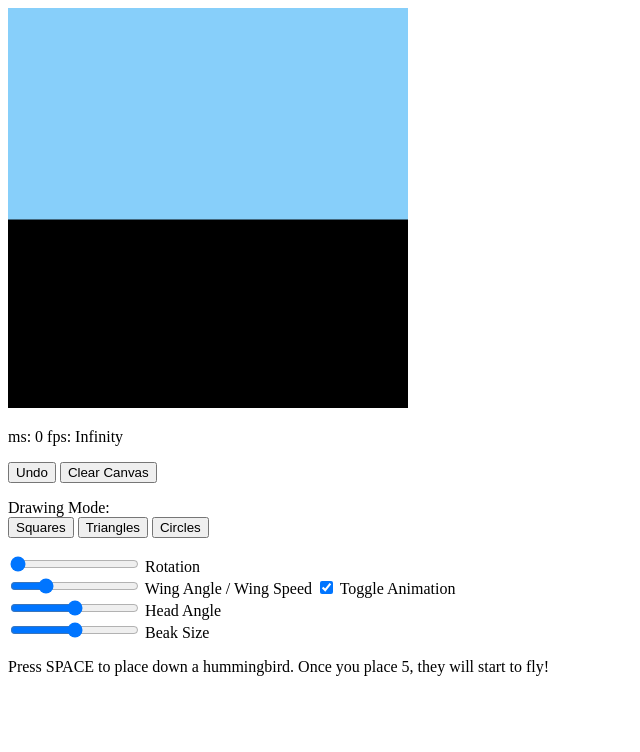
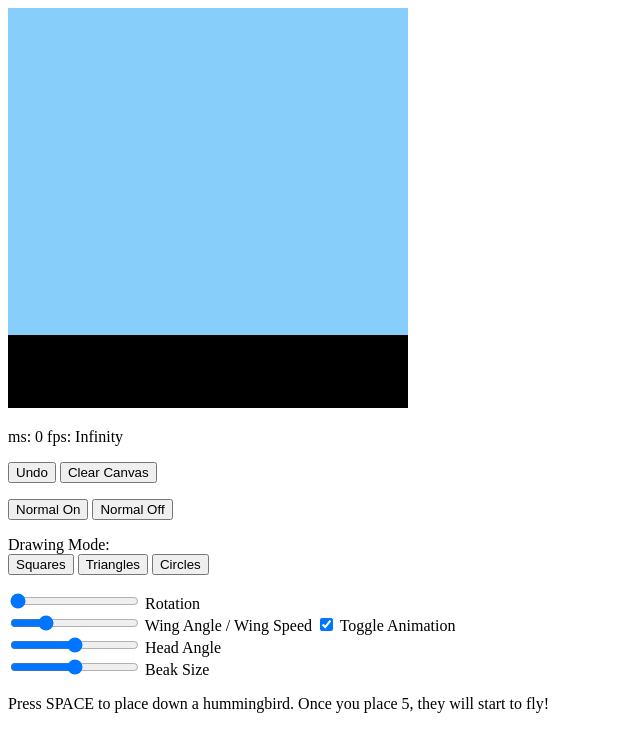
Before and after one commit to mr-hokckey/ASG4, a plain HTML site: page index.html in a window 1280 px wide. Shown: the whole page, without its empty margins (0-640 px from the left). Drawn offline with Linux system fonts and the light colour scheme; animation ran at ten frames a second.

Commit message:
4.2 normals set up

```diff
--- a/Camera.js
+++ b/Camera.js
@@ -1,8 +1,8 @@
 class Camera {
     constructor() {
         this.fov = 60.0;
-        this.eye = new Vector3([0, 0, 0]);
-        this.at =  new Vector3([0, 0,-1]);
+        this.eye = new Vector3([0, 5, 0]);
+        this.at =  new Vector3([0, 5,-1]);
         this.up =  new Vector3([0, 1, 0]);
         this.viewMatrix = new Matrix4();
         this.projectionMatrix = new Matrix4();
--- a/Cube.js
+++ b/Cube.js
@@ -30,33 +30,63 @@ class Cube {
 
         // Top
         // drawTriangle3D( [0,1,0, 1,1,1, 1,1,0] );
-        drawTriangle3DUV( [0,1,0, 1,1,1, 1,1,0], [0,0, 1,1, 1,0] );
-        drawTriangle3DUV( [0,1,0, 1,1,1, 0,1,1], [0,0, 1,1, 0,1] );
+        drawTriangle3DUVNormal( [0,1,0, 1,1,1, 1,1,0], [0,0, 1,1, 1,0], [0,1,0, 0,1,0, 0,1,0] );
+        drawTriangle3DUVNormal( [0,1,0, 1,1,1, 0,1,1], [0,0, 1,1, 0,1], [0,1,0, 0,1,0, 0,1,0] );
 
         // Front
         // gl.uniform4f(u_FragColor, rgba[0]*0.9, rgba[1]*0.9, rgba[2]*0.9, rgba[3]);
-        drawTriangle3DUV( [0,0,0, 1,1,0, 1,0,0], [0,0, 1,1, 1,0]  );
-        drawTriangle3DUV( [0,0,0, 1,1,0, 0,1,0], [0,0, 1,1, 0,1]  );
+        drawTriangle3DUVNormal( [0,0,0, 1,1,0, 1,0,0], [0,0, 1,1, 1,0], [0,0,-1, 0,0,-1, 0,0,-1] );
+        drawTriangle3DUVNormal( [0,0,0, 1,1,0, 0,1,0], [0,0, 1,1, 0,1], [0,0,-1, 0,0,-1, 0,0,-1] );
 
         // Right
         // gl.uniform4f(u_FragColor, rgba[0]*0.8, rgba[1]*0.8, rgba[2]*0.8, rgba[3]);
-        drawTriangle3DUV( [1,0,0, 1,1,1, 1,0,1], [0,0, 1,1, 1,0]  );
-        drawTriangle3DUV( [1,0,0, 1,1,1, 1,1,0], [0,0, 1,1, 0,1]  );
+        drawTriangle3DUVNormal( [1,0,0, 1,1,1, 1,0,1], [0,0, 1,1, 1,0], [1,0,0, 1,0,0, 1,0,0] );
+        drawTriangle3DUVNormal( [1,0,0, 1,1,1, 1,1,0], [0,0, 1,1, 0,1], [1,0,0, 1,0,0, 1,0,0] );
 
         // Left
         // gl.uniform4f(u_FragColor, rgba[0]*0.7, rgba[1]*0.7, rgba[2]*0.7, rgba[3]);
-        drawTriangle3DUV( [0,0,1, 0,1,0, 0,0,0], [0,0, 1,1, 1,0]  );
-        drawTriangle3DUV( [0,0,1, 0,1,0, 0,1,1], [0,0, 1,1, 0,1]  );
+        drawTriangle3DUVNormal( [0,0,1, 0,1,0, 0,0,0], [0,0, 1,1, 1,0], [-1,0,0, -1,0,0, -1,0,0] );
+        drawTriangle3DUVNormal( [0,0,1, 0,1,0, 0,1,1], [0,0, 1,1, 0,1], [-1,0,0, -1,0,0, -1,0,0] );
 
         // Back
         // gl.uniform4f(u_FragColor, rgba[0]*0.6, rgba[1]*0.6, rgba[2]*0.6, rgba[3]);
-        drawTriangle3DUV( [1,0,1, 0,1,1, 0,0,1], [0,0, 1,1, 1,0]  );
-        drawTriangle3DUV( [1,0,1, 0,1,1, 1,1,1], [0,0, 1,1, 0,1]  );
+        drawTriangle3DUVNormal( [1,0,1, 0,1,1, 0,0,1], [0,0, 1,1, 1,0], [0,0,1, 0,0,1, 0,0,1] );
+        drawTriangle3DUVNormal( [1,0,1, 0,1,1, 1,1,1], [0,0, 1,1, 0,1], [0,0,1, 0,0,1, 0,0,1] );
 
         // Bottom
         // gl.uniform4f(u_FragColor, rgba[0]*0.5, rgba[1]*0.5, rgba[2]*0.5, rgba[3]);
-        drawTriangle3DUV( [0,0,1, 1,0,0, 1,0,1], [0,0, 1,1, 1,0]  );
-        drawTriangle3DUV( [0,0,1, 1,0,0, 0,0,0], [0,0, 1,1, 0,1]  );
+        drawTriangle3DUVNormal( [0,0,1, 1,0,0, 1,0,1], [0,0, 1,1, 1,0], [0,-1,0, 0,-1,0, 0,-1,0] );
+        drawTriangle3DUVNormal( [0,0,1, 1,0,0, 0,0,0], [0,0, 1,1, 0,1], [0,-1,0, 0,-1,0, 0,-1,0] );
+
+        // // Top
+        // // drawTriangle3D( [0,1,0, 1,1,1, 1,1,0] );
+        // drawTriangle3DUV( [0,1,0, 1,1,1, 1,1,0], [0,0, 1,1, 1,0] );
+        // drawTriangle3DUV( [0,1,0, 1,1,1, 0,1,1], [0,0, 1,1, 0,1] );
+
+        // // Front
+        // // gl.uniform4f(u_FragColor, rgba[0]*0.9, rgba[1]*0.9, rgba[2]*0.9, rgba[3]);
+        // drawTriangle3DUV( [0,0,0, 1,1,0, 1,0,0], [0,0, 1,1, 1,0]  );
+        // drawTriangle3DUV( [0,0,0, 1,1,0, 0,1,0], [0,0, 1,1, 0,1]  );
+
+        // // Right
+        // // gl.uniform4f(u_FragColor, rgba[0]*0.8, rgba[1]*0.8, rgba[2]*0.8, rgba[3]);
+        // drawTriangle3DUV( [1,0,0, 1,1,1, 1,0,1], [0,0, 1,1, 1,0]  );
+        // drawTriangle3DUV( [1,0,0, 1,1,1, 1,1,0], [0,0, 1,1, 0,1]  );
+
+        // // Left
+        // // gl.uniform4f(u_FragColor, rgba[0]*0.7, rgba[1]*0.7, rgba[2]*0.7, rgba[3]);
+        // drawTriangle3DUV( [0,0,1, 0,1,0, 0,0,0], [0,0, 1,1, 1,0]  );
+        // drawTriangle3DUV( [0,0,1, 0,1,0, 0,1,1], [0,0, 1,1, 0,1]  );
+
+        // // Back
+        // // gl.uniform4f(u_FragColor, rgba[0]*0.6, rgba[1]*0.6, rgba[2]*0.6, rgba[3]);
+        // drawTriangle3DUV( [1,0,1, 0,1,1, 0,0,1], [0,0, 1,1, 1,0]  );
+        // drawTriangle3DUV( [1,0,1, 0,1,1, 1,1,1], [0,0, 1,1, 0,1]  );
+
+        // // Bottom
+        // // gl.uniform4f(u_FragColor, rgba[0]*0.5, rgba[1]*0.5, rgba[2]*0.5, rgba[3]);
+        // drawTriangle3DUV( [0,0,1, 1,0,0, 1,0,1], [0,0, 1,1, 1,0]  );
+        // drawTriangle3DUV( [0,0,1, 1,0,0, 0,0,0], [0,0, 1,1, 0,1]  );
 
         // CENTERED VARIATION
 
--- a/Triangle.js
+++ b/Triangle.js
@@ -123,3 +123,71 @@ function drawTriangle3DUV(vertices, uv) {
     gl.drawArrays(gl.TRIANGLES, 0, n);
     // return n;
 }
+
+
+function drawTriangle3DUVNormal(vertices, uv, normals) {
+
+    var n = vertices.length/3; // The number of vertices
+
+    // Create a buffer object
+    var vertexBuffer = gl.createBuffer();
+    if (!vertexBuffer) {
+        console.log('Failed to create vertexBuffer');
+        return -1;
+    }
+
+    // Bind the buffer object to target
+    gl.bindBuffer(gl.ARRAY_BUFFER, vertexBuffer);
+
+    // Write date into the buffer object
+    gl.bufferData(gl.ARRAY_BUFFER, new Float32Array(vertices), gl.DYNAMIC_DRAW);
+
+    // Assign the buffer object to a_Position variable
+    gl.vertexAttribPointer(a_Position, 3, gl.FLOAT, false, 0, 0);
+
+    // Enable the assignment to a_Position variable
+    gl.enableVertexAttribArray(a_Position);
+
+    // ---- NEW STUFF ----
+    // Create a buffer object for UV
+    var uvBuffer = gl.createBuffer();
+    if (!uvBuffer) {
+        console.log('Failed to create uvBuffer');
+        return -1;
+    }
+
+    // Bind the buffer object to target
+    gl.bindBuffer(gl.ARRAY_BUFFER, uvBuffer);
+
+    // Write date into the buffer object
+    gl.bufferData(gl.ARRAY_BUFFER, new Float32Array(uv), gl.DYNAMIC_DRAW);
+
+    // Assign the buffer object to a_Position variable
+    gl.vertexAttribPointer(a_UV, 2, gl.FLOAT, false, 0, 0);
+
+    // Enable the assignment to a_Position variable
+    gl.enableVertexAttribArray(a_UV);
+
+    // ---- NEWER STUFF ----
+    // Create a buffer object for normals
+    var normalBuffer = gl.createBuffer();
+    if (!normalBuffer) {
+        console.log('Failed to create normalBuffer');
+        return -1;
+    }
+
+    // Bind the buffer object to target
+    gl.bindBuffer(gl.ARRAY_BUFFER, normalBuffer);
+
+    // Write date into the buffer object
+    gl.bufferData(gl.ARRAY_BUFFER, new Float32Array(normals), gl.DYNAMIC_DRAW);
+
+    // Assign the buffer object to a_Position variable
+    gl.vertexAttribPointer(a_Normal, 3, gl.FLOAT, false, 0, 0);
+
+    // Enable the assignment to a_Position variable
+    gl.enableVertexAttribArray(a_Normal);
+
+    gl.drawArrays(gl.TRIANGLES, 0, n);
+    // return n;
+}
--- a/World.js
+++ b/World.js
@@ -4,7 +4,9 @@ var VSHADER_SOURCE = `
     precision mediump float;
     attribute vec4 a_Position;
     attribute vec2 a_UV;
+    attribute vec3 a_Normal;
     varying vec2 v_UV;
+    varying vec3 v_Normal;
     uniform mat4 u_ModelMatrix;
     uniform mat4 u_GlobalRotateMatrix;
     uniform mat4 u_ViewMatrix;
@@ -12,18 +14,23 @@ var VSHADER_SOURCE = `
     void main() {
         gl_Position = u_ProjectionMatrix * u_ViewMatrix * u_GlobalRotateMatrix * u_ModelMatrix * a_Position;
         v_UV = a_UV;
+        v_Normal = a_Normal;
     }`;
 
 // Fragment shader program
 var FSHADER_SOURCE = `
     precision mediump float;
     varying vec2 v_UV;
+    varying vec3 v_Normal;
     uniform vec4 u_FragColor;
     uniform sampler2D u_Sampler0;
     uniform sampler2D u_Sampler1;
     uniform int u_WhichTexture;
     void main() {
-        if (u_WhichTexture == -2) {                         // Use Color
+        if (u_WhichTexture == -3) {                         // Use Normal
+            gl_FragColor = vec4((v_Normal + 1.0) / 2.0, 1.0);
+
+        } else if (u_WhichTexture == -2) {                  // Use Color
             gl_FragColor = u_FragColor;
 
         } else if (u_WhichTexture == -1) {                  // Use UV Debug Color
@@ -49,6 +56,7 @@ let canvas;
 let gl;
 let a_Position;
 let a_UV;
+let a_Normal;
 let u_FragColor;
 let u_ModelMatrix;
 let u_GlobalRotateMatrix;
@@ -93,6 +101,13 @@ function connectVariablesToGLSL() {
     a_UV = gl.getAttribLocation(gl.program, 'a_UV');
     if (a_UV < 0) {
         console.log('Failed to get the storage location of a_UV');
+        return;
+    }
+
+    // Get the storage location of a_Normal
+    a_Normal = gl.getAttribLocation(gl.program, 'a_Normal');
+    if (a_Normal < 0) {
+        console.log('Failed to get the storage location of a_Normal');
         return;
     }
 
@@ -172,24 +187,7 @@ let g_startFlying = 0;
 let g_hummingbirds = [];
 let g_walls = [];
 
-let g_map = [
-    [1,1,1,1,1,1,1,1,1,1,1,1,1,1,1,1],
-    [1,0,0,0,0,0,0,0,0,0,0,0,0,0,0,1],
-    [1,0,0,0,0,0,0,0,0,0,0,0,0,0,0,1],
-    [1,0,0,0,0,0,0,0,0,0,0,0,0,0,0,1],
-    [1,0,0,0,0,0,0,0,0,0,0,0,0,0,0,1],
-    [1,0,0,0,0,0,0,0,0,0,0,0,0,0,0,1],
-    [1,0,0,0,0,0,0,0,0,0,0,0,0,0,0,1],
-    [1,0,0,0,0,0,0,0,0,0,0,0,0,0,0,1],
-    [1,0,0,0,0,0,0,0,0,0,0,0,0,0,0,1],
-    [1,0,0,0,0,0,0,0,0,0,0,0,0,0,0,1],
-    [1,0,0,0,0,0,0,0,0,0,0,0,0,0,0,1],
-    [1,0,0,0,0,0,0,0,0,0,0,0,0,0,0,1],
-    [1,0,0,0,0,0,0,0,0,0,0,0,0,0,0,1],
-    [1,0,0,0,0,0,0,0,0,0,0,0,0,0,0,1],
-    [1,0,0,0,0,0,0,0,0,0,0,0,0,0,0,1],
-    [1,1,1,1,1,1,1,1,1,1,1,1,1,1,1,1],
-];
+let g_normalOn = false;
 
 function tick() {
     g_seconds = performance.now() / 1000.0 - g_startTime;
@@ -201,6 +199,8 @@ function tick() {
 
 
 function addActionsForHtmlUI() {
+    document.getElementById("button_normalOn").onclick = function () { g_normalOn = true; };
+    document.getElementById("button_normalOff").onclick = function () { g_normalOn = false; };
     document.getElementById("slider_rotation").addEventListener('mousemove', function () {
         // g_animalGlobalRotation.setRotate(this.value, 0, 1, 0);
         // gl.uniformMatrix4fv(u_GlobalRotateMatrix, false, g_animalGlobalRotation.elements);
@@ -363,10 +363,12 @@ function renderAllShapes() {
     ground.render();
 
     // Made skybox smaller for a more contained room
+    // ...and did the negative scale trick for better normals :)
     var sky = new Cube();
     sky.color = [0.53, 0.81, 0.98, 1];
+    if (g_normalOn) sky.textureNum = -3;
     sky.matrix = new Matrix4();
-    sky.matrix.scale(30,30,30);
+    sky.matrix.scale(-30,-30,-30);
     sky.matrix.translate(-0.5, -0.5, -0.5);
     sky.render();
 
@@ -406,6 +408,7 @@ function renderAllShapes() {
 function drawTree(x, z) {
     var trunk = new Cube();
     trunk.color = [0.82, 0.41, 0.12, 1.0];
+    if (g_normalOn) trunk.textureNum = -3;
     trunk.matrix = new Matrix4();
     trunk.matrix.translate(x, -1, z);
     trunk.matrix.scale(2, 2, 2);
@@ -415,6 +418,7 @@ function drawTree(x, z) {
     var leaves = new Cube();
     leaves.matrix = new Matrix4();
     leaves.textureNum = 1;
+    if (g_normalOn) leaves.textureNum = -3;
     leaves.matrix.translate(x, 1, z);
     leaves.matrix.scale(3, 3, 3);
     leaves.matrix.translate(-0.5, 0, -0.5);
@@ -424,6 +428,7 @@ function drawTree(x, z) {
 function drawHummingbird(x, y, z) {
     var body = new Cube();
     body.color = [0, 0.5, 0.5, 1];
+    if (g_normalOn) body.textureNum = -3;
     body.matrix = new Matrix4();
     body.matrix.translate(x, y, z);
     body.matrix.rotate(-45, 0, 0, 1);
@@ -433,6 +438,7 @@ function drawHummingbird(x, y, z) {
 
     var head = new Cube();
     head.color = [0, 0.2, 0.8, 1];
+    if (g_normalOn) head.textureNum = -3;
     head.matrix = new Matrix4();
     head.matrix.translate(x, y, z);
     head.matrix.rotate(60, 0, 0, 1);
@@ -445,6 +451,7 @@ function drawHummingbird(x, y, z) {
 
     var beak = new Cube();
     beak.color = [1, 0.5, 0, 1];
+    if (g_normalOn) beak.textureNum = -3;
     beak.matrix = headCoordinatesMat;
     beak.matrix.rotate(-45, 0, 0, 1);
     beak.matrix.translate(g_beakSize / 2, 0, 0);
@@ -457,6 +464,7 @@ function drawHummingbird(x, y, z) {
     // 3 parts. So I took some creative liberties.
     var flower = new Cube();
     flower.color = [1, 0, 0, 1];
+    if (g_normalOn) flower.textureNum = -3;
     flower.matrix = beakCoordinatesMat;
     flower.matrix.translate(0.7, 0, 0);
     flower.matrix.scale(0.2, 2, 2);
@@ -465,6 +473,7 @@ function drawHummingbird(x, y, z) {
 
     var wingLeft = new Cube();
     wingLeft.color = [0, 0.5, 0.25, 1];
+    if (g_normalOn) wingLeft.textureNum = -3;
     wingLeft.matrix = new Matrix4();
     wingLeft.matrix.translate(x, y, z);
     wingLeft.matrix.rotate(45, 0, 0, 1);
@@ -481,6 +490,7 @@ function drawHummingbird(x, y, z) {
 
     var wingRight = new Cube();
     wingRight.color = [0, 0.5, 0.25, 1];
+    if (g_normalOn) wingRight.textureNum = -3;
     wingRight.matrix = new Matrix4();
     wingRight.matrix.translate(x, y, z);
     wingRight.matrix.rotate(45, 0, 0, 1);
@@ -497,6 +507,7 @@ function drawHummingbird(x, y, z) {
 
     var footLeft = new Cube();
     footLeft.color = [0.2, 0.2, 0.2, 1];
+    if (g_normalOn) footLeft.textureNum = -3;
     footLeft.matrix = new Matrix4();
     footLeft.matrix.translate(x, y, z);
     footLeft.matrix.translate(0, -0.3, 0.1);
@@ -507,6 +518,7 @@ function drawHummingbird(x, y, z) {
 
     var footRight = new Cube();
     footRight.color = [0.2, 0.2, 0.2, 1];
+    if (g_normalOn) footRight.textureNum = -3;
     footRight.matrix = new Matrix4();
     footRight.matrix.translate(x, y, z);
     footRight.matrix.translate(0, -0.3, -0.1);
@@ -517,6 +529,7 @@ function drawHummingbird(x, y, z) {
 
     var tail = new Cube();
     tail.color = [0.9, 0.9, 0.9, 1];
+    if (g_normalOn) tail.textureNum = -3;
     tail.matrix = new Matrix4();
     tail.matrix.translate(x, y, z);
     tail.matrix.rotate(-45, 0, 0, 1);
--- a/index.html
+++ b/index.html
@@ -15,6 +15,11 @@
 
     <button id="button_undo">Undo</button>
     <button id="button_clearCanvas">Clear Canvas</button>
+
+    <p></p>
+
+    <button id="button_normalOn">Normal On</button>
+    <button id="button_normalOff">Normal Off</button>
 
     <p></p>
 
```
